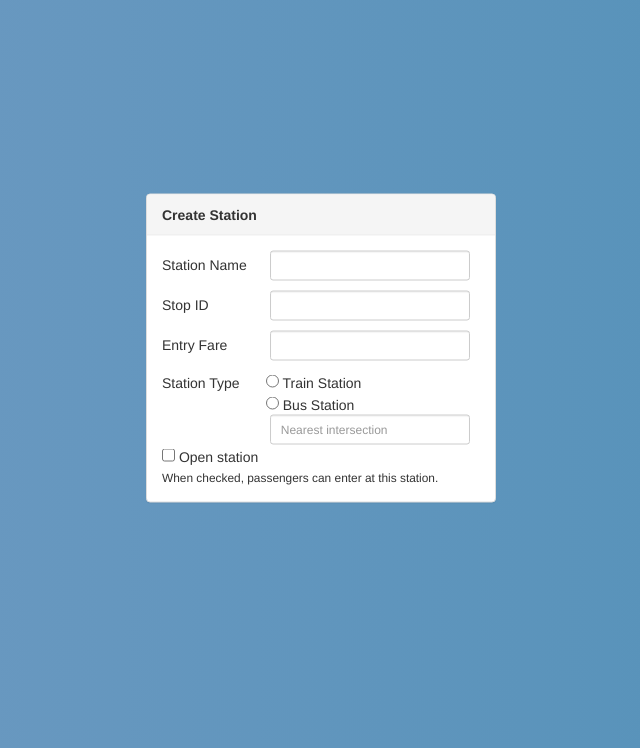
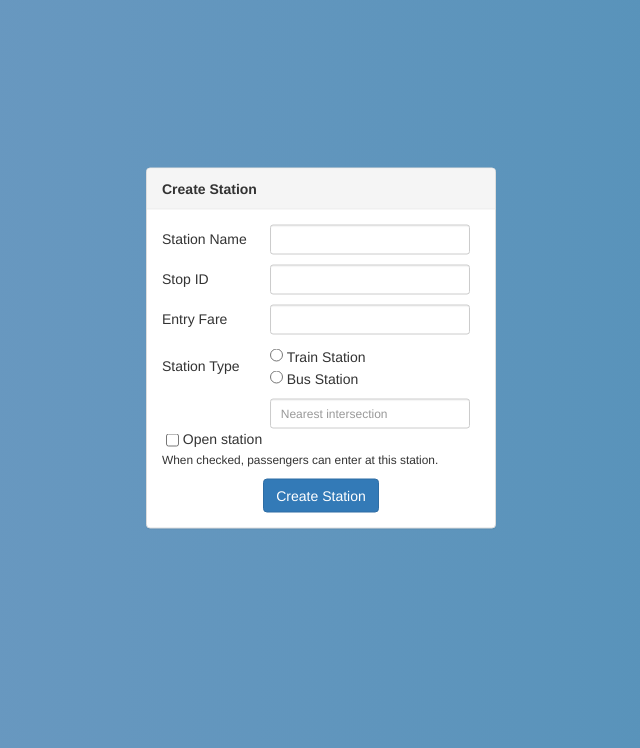
Before and after one commit to jacobcwebber/CS4400_Project, a Flask app: page /create-station in a window 1280 px wide. Shown: the part 52-800 px from the top of the page, without its empty margins (319-959 px from the left). Run offline with Flask 2, Linux system fonts and the light colour scheme; the visitor is signed in with stand-in values (Sample User, id 1); some libraries are stand-ins or nearby versions.

Commit message:
updating

```diff
--- a/app.py
+++ b/app.py
@@ -247,20 +247,70 @@ def admin():
     return render_template('admin.html')
 
 @app.route('/station-management')
+@is_logged_in
+@is_admin
 def station_management():
-    return render_template('station_management.html')
+    cur = connection.cursor()
+    cur.execute("SELECT * "
+                "FROM Station")
+
+    stations = cur.fetchall()
+    cur.close()
+
+    return render_template('station_management.html', stations=stations)
 
 class CreateStationForm(Form):
-    name = StringField('')
-    stopId = StringField('')
+    name = StringField('', [validators.DataRequired()])
+    stopId = StringField('', [
+        validators.DataRequired()])
     fare = StringField('')
-    typeRadio = RadioField('', choices=[('train', 'Train Station'), ('bus', 'Bus Station')])
+    isTrain = RadioField('', [
+        validators.DataRequired()],
+        choices=[(1, 'Train Station'), (0, 'Bus Station')])
     intersection = StringField('', render_kw={"placeholder": "Nearest intersection"})
-    openStation = BooleanField('')
+    closedStatus = BooleanField('')
 
-@app.route('/create-station')
+    def validate_fare(form, field):
+        try:
+            float(field.data)
+        except:
+            raise ValidationError('Fare must be a number.')
+
+@app.route('/create-station', methods=['POST', 'GET'])
+@is_logged_in
 def create_station():
     form = CreateStationForm(request.form)
+
+    if request.method == 'POST' and form.validate():
+        name = request.form['name']
+        stopId = request.form['stopId']
+        fare = request.form['fare']
+        isTrain = request.form['isTrain']
+        intersection = request.form['intersection']
+        try:
+            closedStatus = request.form['closedStatus']
+        except:
+            closedStatus = 0
+
+        cur = connection.cursor()
+
+        try:
+            cur.execute("INSERT INTO Station "
+                        "VALUES (%s, %s, %s, %s, %s)"
+                        , (stopId, name, fare, closedStatus, isTrain))
+        except pymysql.IntegrityError:
+            flash('This station already exists.', 'danger')
+            return redirect(url_for('station_management'))
+
+        if isTrain == 0:
+            cur.execute("INSERT INTO BusStation "
+                        "VALUES (%s, %s)"
+                        , (stopId, intersection))
+
+        cur.close()
+
+        flash('Your station has been created.', 'success')
+        return redirect(url_for('station_management'))
 
     return render_template('create_station.html', form=form)
 
--- a/static/css/styles.css
+++ b/static/css/styles.css
@@ -35,3 +35,6 @@ form{
   left: 50%;
   transform: translate(-50%, -50%);
 }
+.table-responsive{
+  max-height: 300px;
+}
--- a/templates/create_station.html
+++ b/templates/create_station.html
@@ -5,7 +5,7 @@
     <div class="panel-heading"><b>Create Station</b></div>
     <div class="panel-body">
     {% from "includes/_formhelpers.html" import render_field %}
-    <form class="form-inline">
+    <form method="POST" action="" class="form-inline">
         <div class="form-group">
             <span style="display: inline-block; width: 100px">Station Name</span>
             {{render_field(form.name, style="width: 200px", class_="form-control input-sm")}} <p></p>
@@ -20,24 +20,16 @@
         </div>
         <div class="form-group">
             <span style="display: inline-block; width: 100px">Station Type</span>
-                    <input id="typeRadio-0" name="typeRadio" type="radio" value="train">
-                    <span for="typeRadio-0">Train Station</span> <br>
-                    <span style="display: inline-block; width: 100px"></span>
-                    <input id="typeRadio-1" name="typeRadio" type="radio" value="bus">
-                    <span for="typeRadio-1">Bus Station</span> <br>
-                    <span style="display: inline-block; width: 100px"></span>
-                    {{render_field(form.intersection, style="width: 200px", class_="form-control input-sm")}}
+            {{render_field(form.isTrain, style="list-style: none; padding: 0;" , class_="radio")}}<p></p>
+            <span style="display: inline-block; width: 100px"></span>
+            {{render_field(form.intersection, style="width: 200px", class_="form-control input-sm")}}
         </div>
         <div class="form-group">
-            <span class="custom-control custom-checkbox">
-                <input type="checkbox" class="custom-control-input">
-                <span class="custom-control-indicator"></span>
-                <span class="custom-control-description">Open station</span> <br>
-                <span><small>When checked, passengers can enter at this station.</small></span>
-            </span>
-
+            {{render_field(form.closedStatus, class_="radio")}}
+            <span>Open station</span> <br>
+            <span><small>When checked, passengers can enter at this station.</small></span> <p></p>
         </div>
-
+        <center><input class="btn btn-primary" type="submit" name="action" value="Create Station"></center>
     </form>
     </div>
 </div>
--- a/templates/includes/_flash.html
+++ b/templates/includes/_flash.html
@@ -1,7 +1,7 @@
 {% with messages = get_flashed_messages(with_categories=true) %}
   {% if messages %}
     {% for category, message in messages %}
-      <div class="alert alert-{{ category }}">{{ message }}</div>
+      <div class="alert alert-{{ category }}">{{ message }}</div> <p></p>
     {% endfor %}
   {% endif %}
 {% endwith %}
```
Also changed, not shown: templates/station_management.html (+18 -11 lines).
